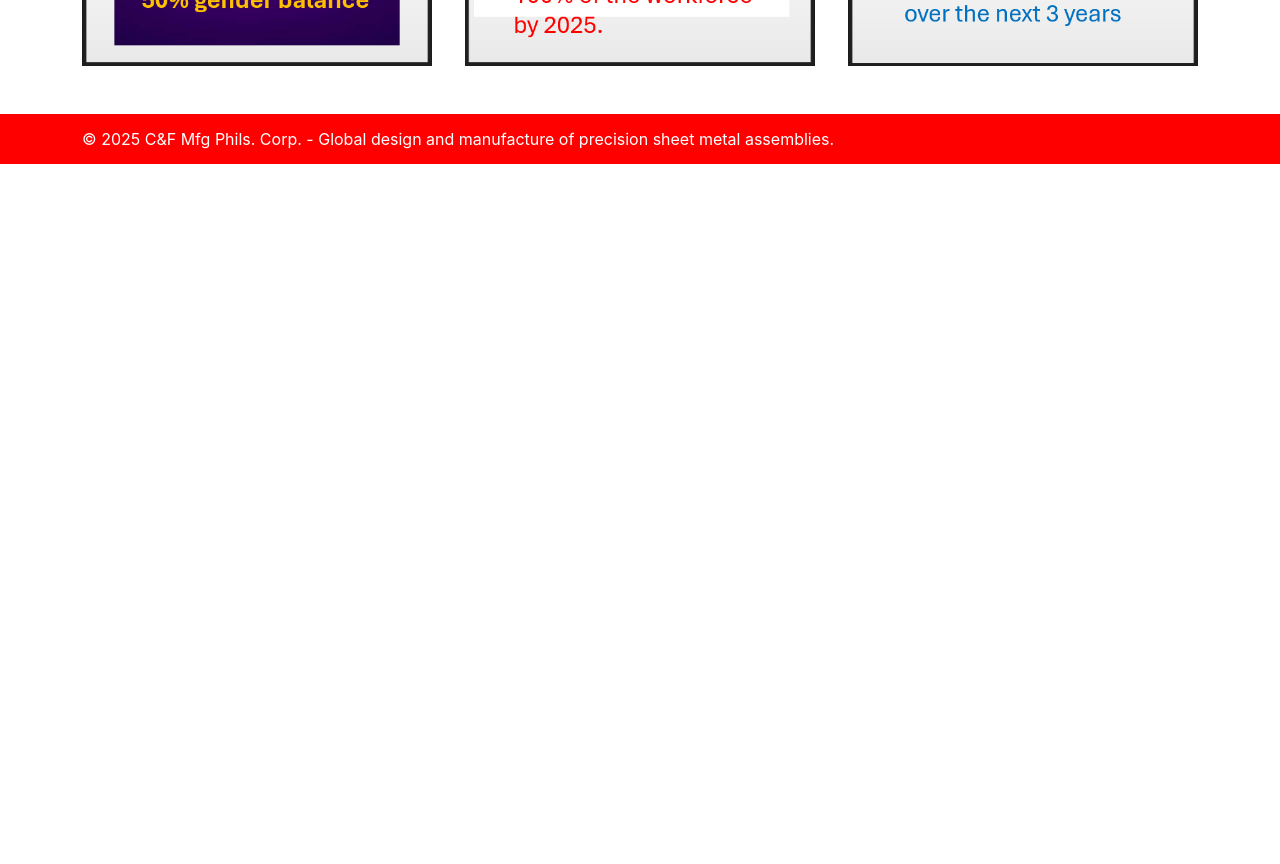
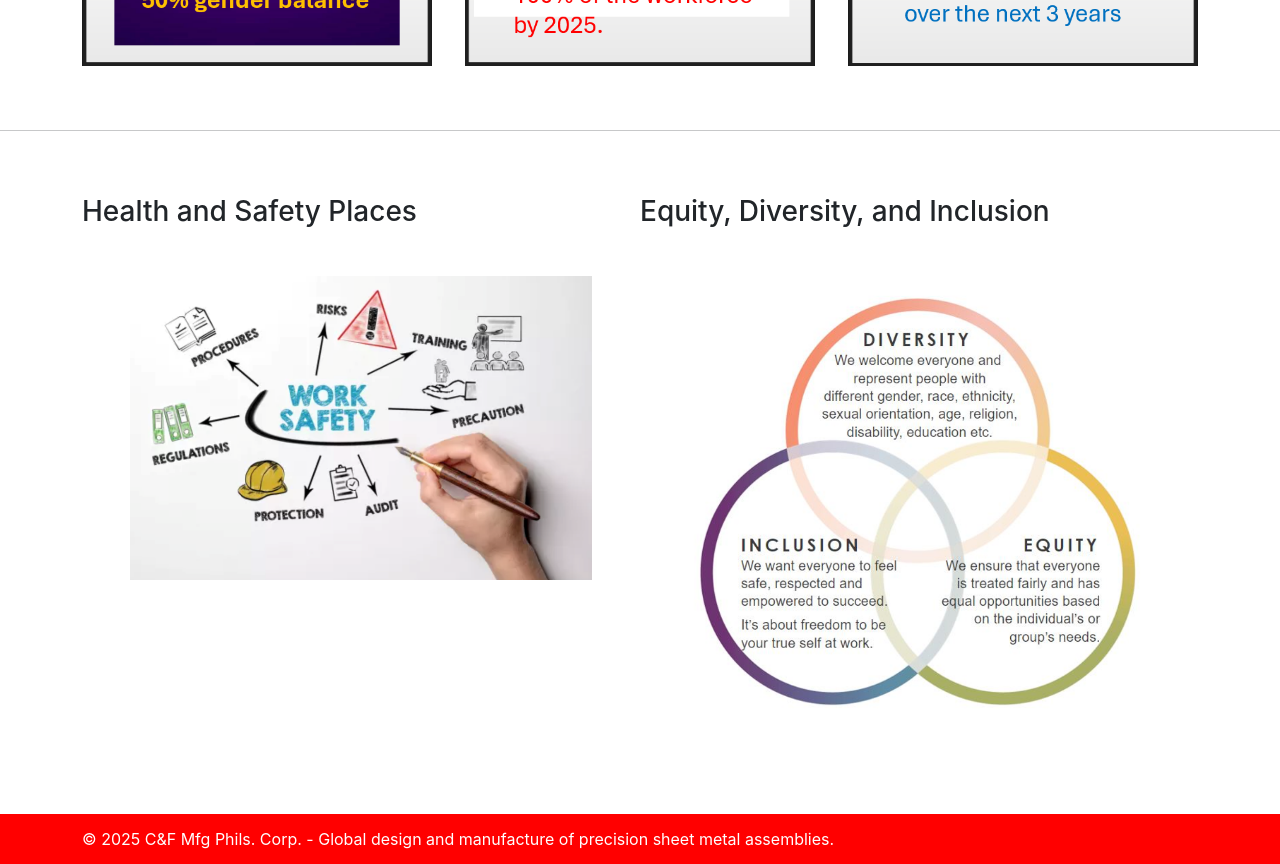
Before and after one commit to Elcavz/CF-PH-WEB, a React (Create React App) app: page /Social in a window 1280 px wide. Shown: the part 2660-3524 px from the top of the page. Before the commit the page ends 2824 px from the top, so only its background shows below. Built offline with nearby package versions, Linux system fonts and the light colour scheme.

Commit message:
03-31-2025 4:45 PM UPDATE

```diff
--- a/src/pages/Home/index.js
+++ b/src/pages/Home/index.js
@@ -288,7 +288,7 @@ function Home() {
                 </form>
               </div>
               <div className='w-50'>
-                <img className='img-fluid' src='https://www.cftooling.ie/wp-content/uploads/WORLD-MAP2.png'></img>
+                <img className='img-fluid p-5' src='https://www.cftooling.ie/wp-content/uploads/WORLD-MAP2.png'></img>
               </div>
             </div>
           </div>
--- a/src/pages/Social/index.js
+++ b/src/pages/Social/index.js
@@ -5,6 +5,8 @@ import communityEngagement from './assets/community-engagement.png';
 import genderBalance from './assets/gender-balance.png';
 import training from './assets/training.png';
 import healthAndSafety from './assets/health-and-safety.png';
+import workSafety from './assets/work-safety.png';
+import edi from './assets/edi.png';
 
 function Social() {
   return (
@@ -64,6 +66,19 @@ function Social() {
           <img className='img-fluid' src={healthAndSafety} width={350}></img>
         </div>
       </div>
+      <hr></hr>
+      <div id='social-goals' className='container py-5'>
+        <div className='d-flex flex-row justify-content-between'>
+          <div className='w-50'>
+            <h3>Health and Safety Places</h3>
+            <img className='img-fluid p-5' src={workSafety} alt='Work Safety'></img>
+          </div>
+          <div className='w-50'>
+            <h3>Equity, Diversity, and Inclusion</h3>
+            <img className='img-fluid p-5' src={edi} alt='Equity, Diversity, and Inclusion'></img>
+          </div>
+        </div>
+      </div>
     </div>
   )
 }
```
Also changed, not shown: src/pages/Social/assets/edi.png (added), src/pages/Social/assets/work-safety.png (added).
